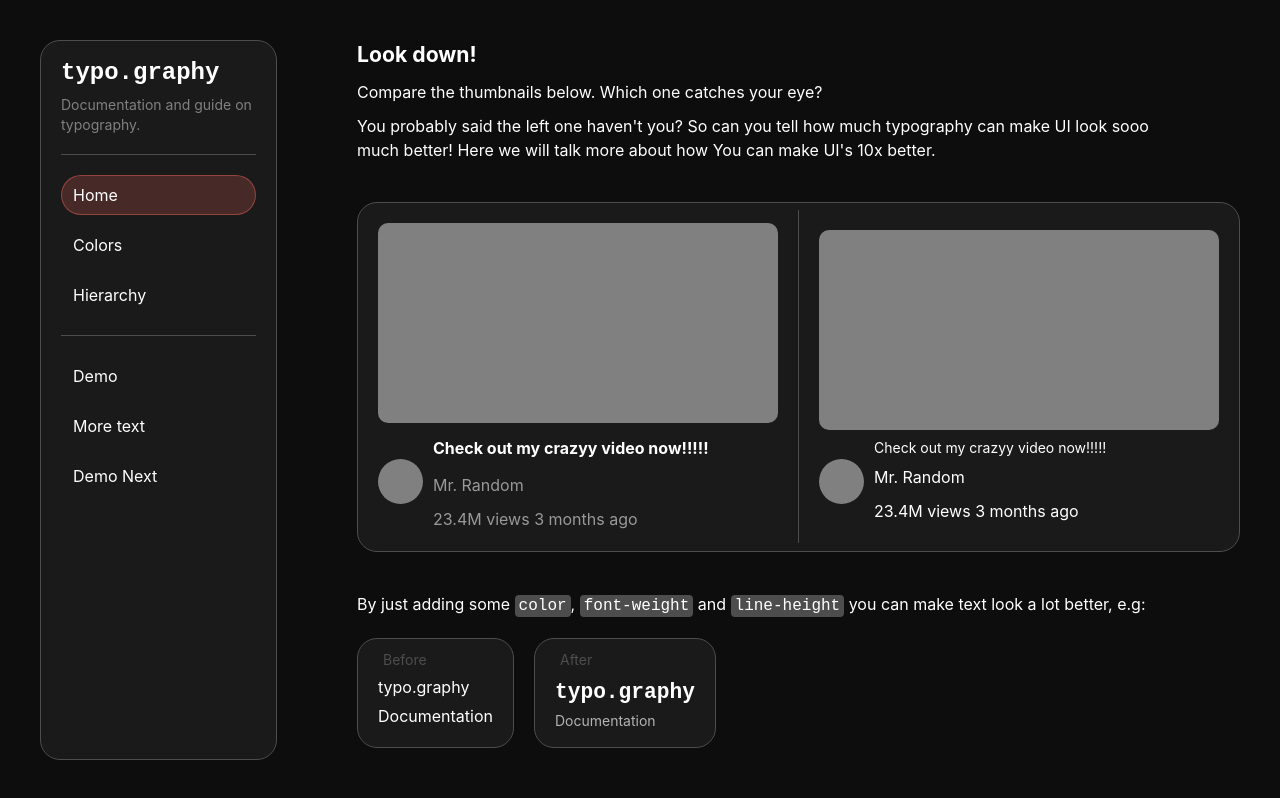
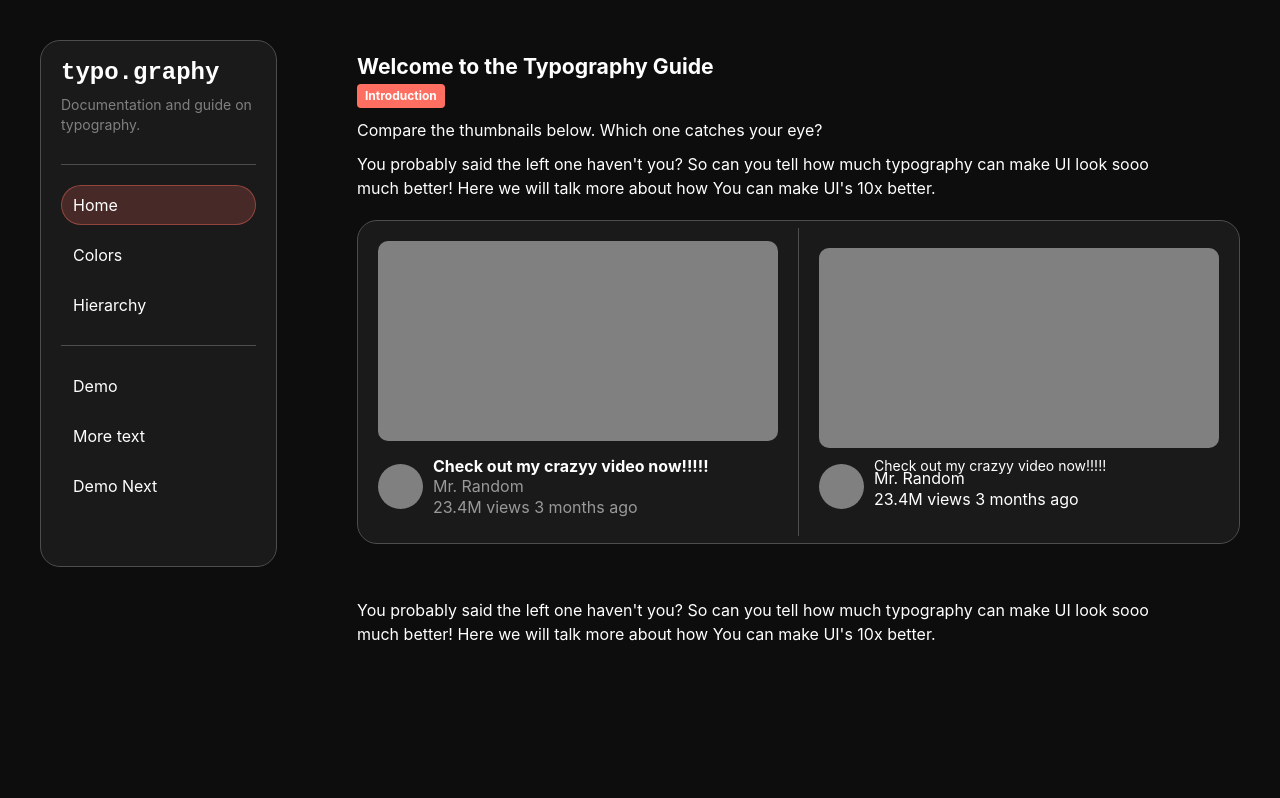
Before and after one commit to Johnson-Berisha/typography, a Next.js app: page / in a window 1280 px wide. Built offline with nearby package versions, Linux system fonts and the light colour scheme.

Commit message:
content manager kind of working?

```diff
--- a/src/app/globals.css
+++ b/src/app/globals.css
@@ -40,6 +40,7 @@ p {
   font: var(--p);
   color: var(--foreground);
   max-width: 800px;
+  margin-bottom: calc(var(--spacing) /2);
 }
 
 code {
@@ -54,9 +55,11 @@ code {
   height: 100%;
 }
 
+/* nav */
 
 nav {
   width: 300px;
+  height: fit-content;
   padding: var(--spacing);
   background-color: hsl(0, 0%, 10%);
   border-radius: var(--spacing);
@@ -71,10 +74,6 @@ nav {
   }
 }
 
-.content {
-  flex: 1;
-  padding-left: calc(var(--spacing) * 4);
-}
 
 .nav-section {
   display: flex;
@@ -117,6 +116,13 @@ nav {
   font: var(--p);
 }
 
+/* content */
+
+.content {
+  flex: 1;
+  padding-left: calc(var(--spacing) * 4);
+}
+
 
 /* videos */
 
@@ -127,8 +133,8 @@ nav {
   background-color: hsl(0, 0%, 10%);
   border: 1px solid var(--gray30);
   width: fit-content;
-  margin-top: calc(var(--spacing) * 2);
-  margin-bottom: calc(var(--spacing) * 2);
+  margin-top: var(--spacing);
+  margin-bottom: var(--spacing);
   border-radius: var(--spacing);
 }
 
@@ -166,6 +172,7 @@ h3 {
 
 .video p{
   color: hsl(0, 0%, 60%);
+  line-height: .7em;
 }
 
 .video2 {
@@ -222,3 +229,17 @@ h3 {
   color: var(--gray30);
   transform: translateY(-9px) translateX(5px);
 }
+
+/* content manager */
+
+
+.tag {
+  background-color: var(--primary);
+  color: var(--gray100);
+  margin-bottom: calc(var(--spacing) /2);
+  display: inline-block;
+  padding: 0 8px;
+  border-radius: 4px;
+  font-size: 0.75rem;
+  font-weight: bold;
+}
--- a/src/app/page.js
+++ b/src/app/page.js
@@ -1,11 +1,14 @@
 "use client";
 import Link from "next/link";
 import { useEffect, useRef } from "react";
+import { useContent } from "../context/ContentProvider";
 
 export default function Home() {
 
     const navRef = useRef(null);
   const pillRef = useRef(null);
+  const { actions } = useContent();
+  const content = actions.getContent();
 
   useEffect(() => {
     const nav = navRef.current;
@@ -56,10 +59,23 @@ export default function Home() {
     </nav>
       <div className="content">
 
-      <div className="desc">
-      <h1>Look down!</h1>
-      <p>Compare the thumbnails below. Which one catches your eye?</p>
-      <p>You probably said the left one haven't you? So can you tell how much typography can make UI look sooo much better! Here we will talk more about how You can make UI's 10x better.</p>
+      <div className="guides-demo">
+        <div className="guides" style={{marginTop: 12}}>
+          {content && content[0] && (
+            <article key={content[0].id} className="guide-card">
+              <div className="guide-header">
+                <h1 style={{margin:0}}>{content[0].title}</h1>
+                <span className="tag">{content[0].category}</span>
+              </div>
+              <p className="guide-intro">{content[0].excerpt}</p>
+              {content[0].content.map((p, i) => (
+                <p key={i}>{p}</p>
+              ))}
+            </article>
+          )}
+        </div>
+      </div>
+
       <div className="videos">
       <div className="video video1">
         <div className="img"></div>
@@ -89,7 +105,8 @@ export default function Home() {
         </div>
       </div>
       </div>
-      <p>By just adding some <code>color</code>, <code>font-weight</code> and <code>line-height</code> you can make text look a lot better, e.g:</p>
+
+      {/* <p>By just adding some <code>color</code>, <code>font-weight</code> and <code>line-height</code> you can make text look a lot better, e.g:</p>
 
       <div className="flex">
         <div className="card before">
@@ -102,11 +119,28 @@ export default function Home() {
           <h1>typo.graphy</h1>
           <p>Documentation</p>
         </div>
+      </div> */}
+
+      <div className="guides-demo">
+        <div className="guides" style={{marginTop: 12}}>
+          {content && content.slice(1).map(item => (
+            <article key={item.id} className="guide-card">
+              <div className="guide-header">
+                <h1 style={{margin:0}}>{item.title}</h1>
+                <span className="tag">{item.category}</span>
+              </div>
+              <p className="guide-intro">{item.excerpt}</p>
+              {item.content.map((p, i) => (
+                <p key={i}>{p}</p>
+              ))}
+
+            </article>
+          ))}
+        </div>
       </div>
 
       {/* everthing goes up /\ */}
       </div>
     </div>
-    </div>
   );
 }
--- a/src/data/content.json
+++ b/src/data/content.json
@@ -1,32 +1,17 @@
 [
   {
-    "id": "font-families",
-    "title": "Font Families",
-    "category": "Fundamentals",
-    "excerpt": "Choose fonts that complement your design and enhance readability.",
-    "examples": [
-      {
-        "label": "System + Inter",
-        "code": "font-family: \"Inter\", system-ui, -apple-system, \"Segoe UI\", Roboto, \"Helvetica Neue\", Arial, sans-serif;"
-      }
+    "id": "home",
+    "title": "Welcome to the Typography Guide",
+    "category": "Introduction",
+    "excerpt": "Compare the thumbnails below. Which one catches your eye?",
+    "content": [
+        "You probably said the left one haven't you? So can you tell how much typography can make UI look sooo much better! Here we will talk more about how You can make UI's 10x better."
     ]
   },
   {
-    "id": "type-scale",
-    "title": "Type Scale",
-    "category": "Hierarchy",
-    "excerpt": "Establish visual hierarchy with a consistent type scale.",
-    "examples": [
-      { "label": "Major third", "code": "scale: 1rem, 1.2rem, 1.44rem, 1.728rem;" }
-    ]
-  },
-  {
-    "id": "line-height",
-    "title": "Line Height & Spacing",
-    "category": "Readability",
-    "excerpt": "Proper spacing improves readability and visual flow.",
-    "examples": [
-      { "label": "Readable", "code": "line-height: 1.6;" }
+    "id": "demo",
+    "content": [
+        "You probably said the left one haven't you? So can you tell how much typography can make UI look sooo much better! Here we will talk more about how You can make UI's 10x better."
     ]
   }
 ]
```
Also changed, not shown: src/app/ContentList.jsx (added, +36 -0 lines).
